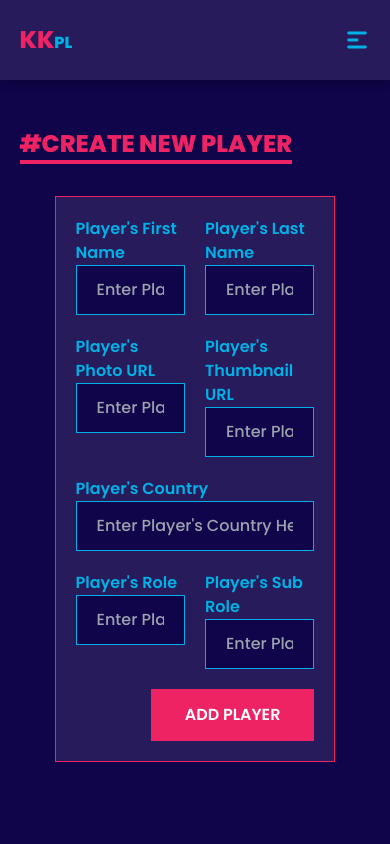
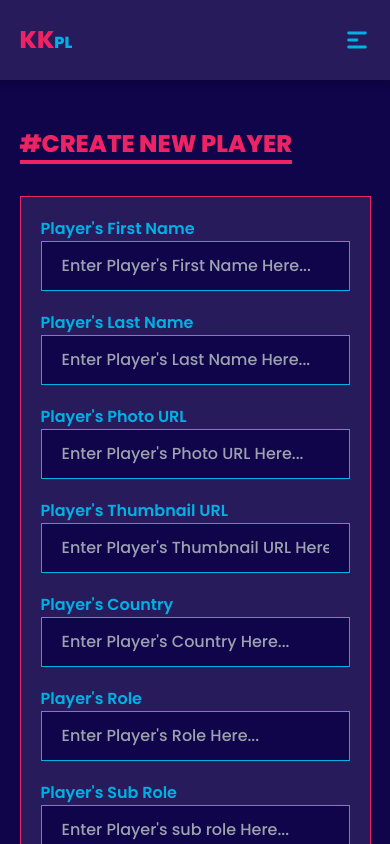
Before and after one commit to mjaumi/NEXT-KKPL-fantasy-premier-league, a Next.js app: page /create-player in a window 390 px wide. Shown: the top 844 px of the page. Built offline with nearby package versions, Linux system fonts and the light colour scheme.

Commit message:
create new player form responsiveness done

```diff
--- a/src/components/CreateNewPlayerComponents/CreateNewPlayerForm.tsx
+++ b/src/components/CreateNewPlayerComponents/CreateNewPlayerForm.tsx
@@ -8,7 +8,7 @@ import KKPLButton from '../shared/KKPLButton';
 const CreateNewPlayerForm = () => {
   // rendering create new player form component here
   return (
-    <div className='w-4/5 mx-auto mt-8 p-5 bg-KKPL-dark-purple border border-KKPL-light-red'>
+    <div className='w-full md:w-4/5 mx-auto mt-8 p-5 bg-KKPL-dark-purple border border-KKPL-light-red'>
       <Formik
         initialValues={{
           playerFirstName: '',
@@ -22,8 +22,8 @@ const CreateNewPlayerForm = () => {
         onSubmit={() => console.log('submit')}
       >
         <Form className='space-y-5'>
-          <div className='flex space-x-5'>
-            <div className='w-1/2'>
+          <div className='grid grid-cols-1 md:grid-cols-2 gap-5'>
+            <div>
               <KKPLInputField
                 type='text'
                 name='playerFirstName'
@@ -31,7 +31,7 @@ const CreateNewPlayerForm = () => {
                 placeholder={`Enter Player's First Name Here...`}
               />
             </div>
-            <div className='w-1/2'>
+            <div>
               <KKPLInputField
                 type='text'
                 name='playerLastName'
@@ -41,8 +41,8 @@ const CreateNewPlayerForm = () => {
             </div>
           </div>
 
-          <div className='flex space-x-5'>
-            <div className='w-1/2'>
+          <div className='grid grid-cols-1 md:grid-cols-2 gap-5'>
+            <div>
               <KKPLInputField
                 type='text'
                 name='playerPhoto'
@@ -50,7 +50,7 @@ const CreateNewPlayerForm = () => {
                 placeholder={`Enter Player's Photo URL Here...`}
               />
             </div>
-            <div className='w-1/2'>
+            <div>
               <KKPLInputField
                 type='text'
                 name='playerThumbNail'
@@ -69,8 +69,8 @@ const CreateNewPlayerForm = () => {
             />
           </div>
 
-          <div className='flex space-x-5'>
-            <div className='w-1/2'>
+          <div className='grid grid-cols-1 md:grid-cols-2 gap-5'>
+            <div>
               <KKPLInputField
                 type='text'
                 name='playerRole'
@@ -78,7 +78,7 @@ const CreateNewPlayerForm = () => {
                 placeholder={`Enter Player's Role Here...`}
               />
             </div>
-            <div className='w-1/2'>
+            <div>
               <KKPLInputField
                 type='text'
                 name='playerSubRole'
```
